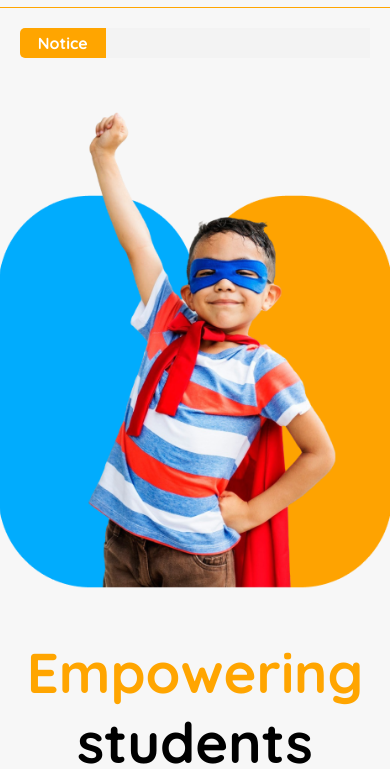
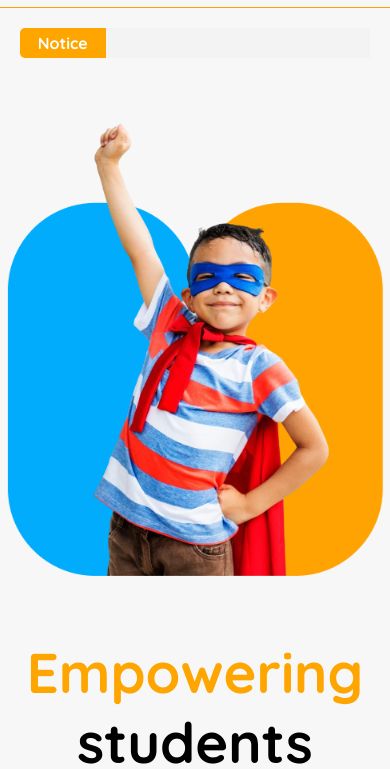
Before and after one commit to abdullahkhondokar/b11a2-kids-school, a plain HTML site: page index.html in a window 390 px wide. Shown: the part 75-844 px from the top of the page. Drawn offline with Linux system fonts and the light colour scheme.

Commit message:
resize banner kids photo

```diff
--- a/styles/styles.css
+++ b/styles/styles.css
@@ -503,7 +503,7 @@ footer {
     }
 
     .banner-img {
-        transform: scale(.84);
+        transform: scale(.80);
     }
 
     /* curriculum section */
```
